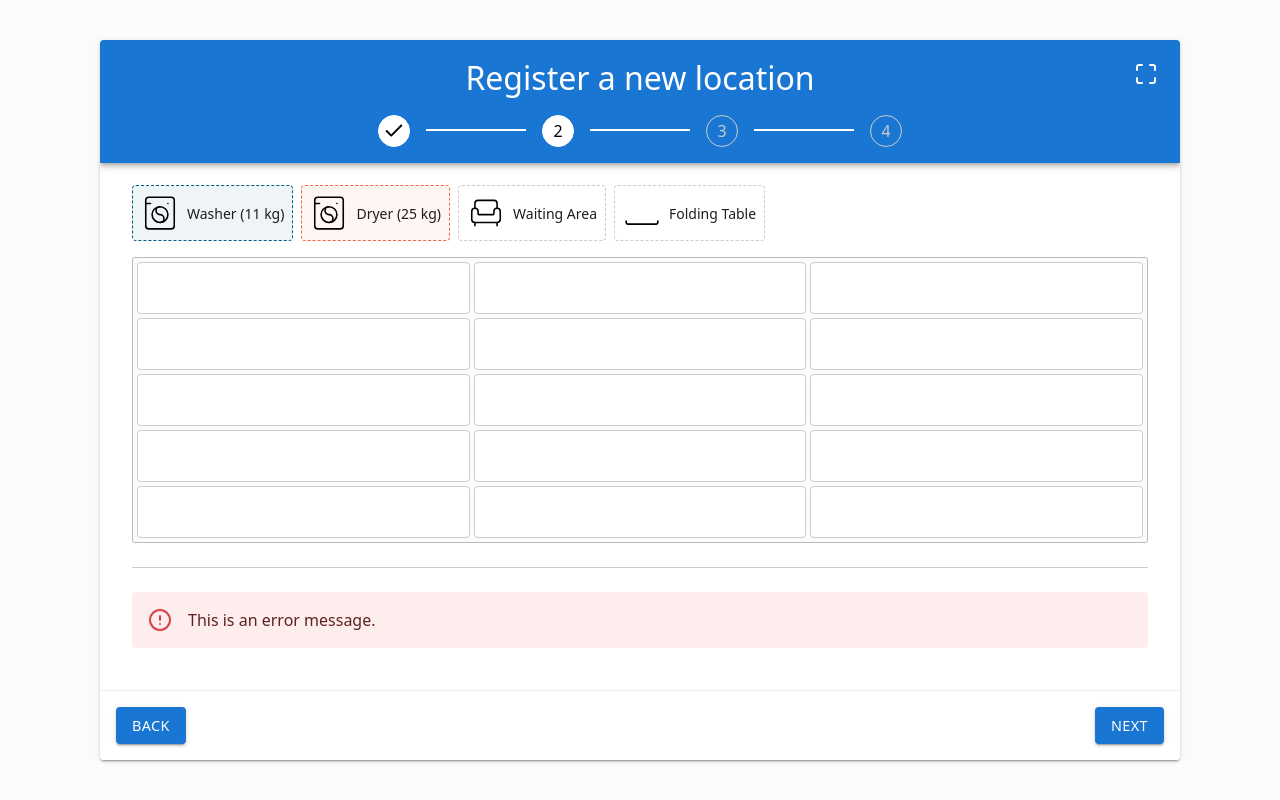
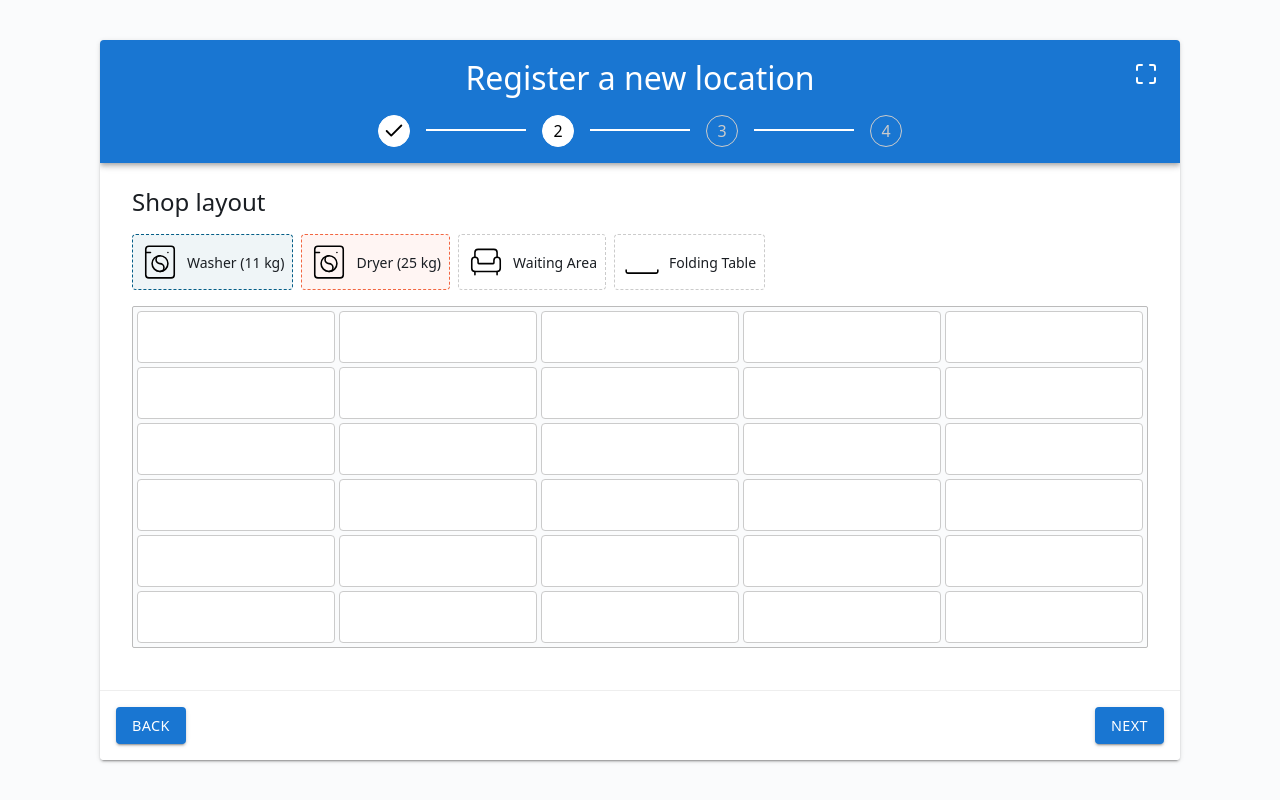
Before and after one commit to vrolandd/ws2026-s17-r1-199, a React (Vite) app in the folder phase-2-src/: page / in a window 1280 px wide. Built offline with nearby package versions, Linux system fonts and the light colour scheme.

Commit message:
Finalising phase-2/2. step, accessibility, etc.
This commit also includes code quality optimisations.

```diff
--- a/phase-2-src/src/App.tsx
+++ b/phase-2-src/src/App.tsx
@@ -2,17 +2,17 @@ import maximize from './assets/maximize.svg'
 import check from './assets/check.svg'
 import InformationsScreen from './screens/1_Informations'
 import FloorPlanScreen from './screens/2_Floorplan'
-import { Dispatch, ReactElement, SetStateAction, useState } from 'react'
+import { Dispatch, Fragment, MouseEvent, ReactElement, SetStateAction, useRef, useState } from 'react'
 
 function GetScreen({ page, nextAllowed }: { page: number, nextAllowed: Dispatch<SetStateAction<() => boolean>> }): ReactElement {
-    switch (page) {
-        case 0:
-            return <InformationsScreen nextAllowed={nextAllowed} />
-        case 1:
-            return <FloorPlanScreen nextAllowed={nextAllowed} />
-        default:
-            return <p>Nincs ilyen screen.</p>
-    }
+    return (
+        <>
+        <InformationsScreen nextAllowed={nextAllowed} visible={page == 0} />
+        <FloorPlanScreen nextAllowed={nextAllowed} visible={page == 1}/>
+
+        <main className='main' style={{ display: (page < 0 || page > 3) ? 'flex' : 'none' }}><h2>Missing screen.</h2></main>
+        </>
+    )
 }
 
 export default function App() {
@@ -20,18 +20,24 @@ export default function App() {
 
     const [ nextAllowed, setNextAllowed ] = useState<() => boolean>(() => () => false);
 
+    const containerRef = useRef<HTMLElement | null>(null);
+
+    const fullScreenHandler = () => {
+        containerRef.current?.requestFullscreen()
+    }
+
     return (
-        <article className="container">
+        <article className="container" ref={containerRef}>
             <header className="header">
                 <h1>Register a new location</h1>
                 <div className="steps">
                     {
                         [0, 1, 2, 3].map((step) => (
-                            <>
+                            <Fragment key={step}>
                                 <button
                                     onClick={() => { setPage(step) }}
                                     className={`step ${page > step ? 'done' : page == step ? 'current' : ''}`}
-                                disabled={page < step}
+                                    disabled={page != step}
                                 >
                                     {
                                         page > step ? <img src={check} alt="Check" /> : step + 1
@@ -39,12 +45,15 @@ export default function App() {
                                 </button>
 
                                 { step < 3 && <div className="step-divider"></div> }
-                            </>
+                            </Fragment>
                         ))
                     }
                 </div>
 
-                <button className="fullscreen-btn">
+                <button
+                    onClick={fullScreenHandler}
+                    className="fullscreen-btn"
+                >
                     <img src={maximize} alt="Maximize" />
                 </button>
             </header>
--- a/phase-2-src/src/components/GridItem.tsx
+++ b/phase-2-src/src/components/GridItem.tsx
@@ -4,27 +4,65 @@ import washingMachine from '../assets/washing-machine.svg'
 import armchair from '../assets/armchair.svg'
 import space from '../assets/space.svg'
 
-export type GridItemType = "empty" | "wall" | "washer" | "dryer" | "waiting" | "table" | "entrance";
 export type GridItemModifyTypes = "wall" | "entrance" | "empty";
+export type GridItemType = GridItemModifyTypes | "washer" | "dryer" | "waiting" | "table";
+
+export const getTypeName = (itemType: GridItemType) => {
+    switch (itemType) {
+        case "dryer":
+            return "Dryer (25 kg)"
+        case "washer":
+            return "Washer (11 kg)"
+        case "empty":
+            return "Empty"
+        case "entrance":
+            return "Entrance"
+        case "wall":
+            return "Wall"
+        case "waiting":
+            return "Waiting Area"
+        case "table":
+            return "Folding Table"
+    }
+}
 
 export default function GridItem({
-    type = "empty",
+    defaultType = "empty",
     index,
     onDrop,
     onType
 }: {
-    type: GridItemType;
+    defaultType: GridItemType;
     index: number;
-    onDrop: (index: number) => void;
-    onType: (index: number, newType: GridItemModifyTypes) => void;
+    onDrop: (index: number) => GridItemType;
+    onType: (index: number, newType: GridItemModifyTypes) => GridItemModifyTypes;
 }): ReactElement {
+    // Using this droppedOver state for the opacity effect
     const [ droppedOver, setDroppedOver ] = useState<boolean>(false);
 
+    // WE ARE USING STATE INSIDE THE GRIDITEM COMPONENT AND NOT IN THE GRID'S COMPONENT, BECAUSE WE'D LIKE TO AVOID UNNECCESSARY RE-RENDERS.
+    const [ type, setType ] = useState<GridItemType>(defaultType);
+
+    // The setType function is being used for changing the tpye of the grid item, because it helps us to avoid unneccessary re-renders. See more details about this in optimisations.md.
     const handleDropEvent = (e: React.DragEvent<HTMLDivElement>) => {
-        const element = e.dataTransfer.getData("element");
-        console.log(element, e)
+        e.preventDefault();
+        setType(onDrop(index));
 
-        onDrop(index);
+        setDroppedOver(false);
+    }
+
+    const handleDoubleClick = () => {
+        setType(onType(index, "wall"))
+    }
+
+    const handleClick = () => {
+        setType(onType(index, "empty"))
+    }
+
+    const handleContextMenu = (e: MouseEvent<HTMLDivElement>) => {
+        e.preventDefault();
+
+        setType(onType(index, "entrance"))
     }
 
     const handleDragOver = (e: React.DragEvent<HTMLDivElement>) => {
@@ -37,20 +75,6 @@ export default function GridItem({
         e.preventDefault();
 
         setDroppedOver(false);
-    }
-
-    const handleDoubleClick = () => {
-        onType(index, "wall")
-    }
-
-    const handleClick = () => {
-        onType(index, "empty")
-    }
-
-    const handleContextMenu = (e: MouseEvent<HTMLDivElement>) => {
-        e.preventDefault();
-
-        onType(index, "entrance")
     }
 
     return (
@@ -69,47 +93,35 @@ export default function GridItem({
                 userSelect: 'none'
             }}
         >
+            <>
             {
                 type == "washer" && (
-                    <>
                     <img src={washingMachine} alt="Washing Machine" />
-                    <span>Washer (11 kg)</span>
-                    </>
                 )
             }
 
             {
                 type == "dryer" && (
-                    <>
                     <img src={washingMachine} alt="Drying Machine" />
-                    <span>Dryer (25 kg)</span>
-                    </>
                 )
             }
 
             {
                 type == "waiting" && (
-                    <>
                     <img src={armchair} alt="Waiting Area" />
-                    <span>Waiting Area</span>
-                    </>
                 )
             }
 
             {
                 type == "table" && (
-                    <>
                     <img src={space} alt="Folding Tables" />
-                    <span>Folding Table</span>
-                    </>
                 )
             }
 
-            {
-                type == "wall" && (
-                    <span>Wall</span>
-                )
-            }
+            <span>{ getTypeName(type) }</span>
+
+            <input type="hidden" name={`grid[${index}]`} value={type} />
+            </>
         </div>
     )
 }
--- /dev/null
+++ b/phase-2-src/src/config.ts
@@ -0,0 +1,2 @@
+export const Grid_Columns = 5,
+             Grid_Rows = 6;
--- a/phase-2-src/src/index.css
+++ b/phase-2-src/src/index.css
@@ -255,8 +255,6 @@ hr {
 
 .grid {
   display: grid;
-  grid-template-rows: repeat(4, 1fr);
-  grid-template-columns: repeat(5, 1fr);
   border: 1px solid #bbb;
   border-radius: 2px;
   background-color: #fafbfc;
@@ -283,6 +281,7 @@ hr {
 }
 .grid-item * {
   pointer-events: none;
+  user-select: none; /*  Added this line in the hope of Safari won't outline the labels on click. I should give up trying to understand this.  */
 }
 .grid .grid-item {
   border-style: solid;
@@ -312,6 +311,12 @@ hr {
 .grid-item.empty {
   opacity: 0.75;
 }
+
+/* This was added for accessibility reasons. No matter how, but if we won't show "Entrance" or "Empty" there, that could be uncomfortable for disabled people by their screen readers being unable to tell them what is happening. I just hid the title to don't bother the original UI.  */
+.grid-item.empty, .grid-item.entrance {
+  color: transparent;
+}
+
 .dnd-row {
   display: flex;
   gap: 0.5rem;
--- a/phase-2-src/src/screens/1_Informations.tsx
+++ b/phase-2-src/src/screens/1_Informations.tsx
@@ -4,7 +4,7 @@ import Textarea from "../components/Textarea";
 import Select from "../components/Select";
 import useFormValidator from "../useFormValidator";
 
-export default function InformationsScreen({ nextAllowed }: { nextAllowed: Dispatch<SetStateAction<() => boolean>> }): ReactElement {
+export default function InformationsScreen({ nextAllowed, visible }: { nextAllowed: Dispatch<SetStateAction<() => boolean>>, visible: boolean }): ReactElement {
     const infoForm = useRef<HTMLFormElement | null>(null);
 
     const [ formErrors, checkInput, checkFormValues ] = useFormValidator({
@@ -75,7 +75,7 @@ export default function InformationsScreen({ nextAllowed }: { nextAllowed: Dispa
     }, [])
 
     return (
-        <form ref={infoForm} action="" className="main">
+        <form ref={infoForm} action="" className="main" style={{ display: visible ? 'flex' : 'none' }}>
             <h2>Information about the Location</h2>
 
             <Input
--- a/phase-2-src/src/screens/2_Floorplan.tsx
+++ b/phase-2-src/src/screens/2_Floorplan.tsx
@@ -1,48 +1,60 @@
-import { Dispatch, DragEvent, ReactElement, SetStateAction, useRef, useState } from "react";
+import { Dispatch, DragEvent, ReactElement, SetStateAction, useEffect, useRef, useState } from "react";
 import washingMachine from '../assets/washing-machine.svg'
 import armchair from '../assets/armchair.svg'
 import space from '../assets/space.svg'
 import alert_icon from '../assets/alert.svg'
 import GridItem, { GridItemModifyTypes, GridItemType } from "../components/GridItem";
+import { Grid_Columns, Grid_Rows } from "../config";
+import { FloormapValidator } from "../tools";
 
+export default function FloorPlanScreen({ nextAllowed, visible }: { nextAllowed: Dispatch<SetStateAction<() => boolean>>, visible: boolean }): ReactElement {
+    const [ error, setError ] = useState<string>("");
 
-const Grid_Columns = 3,
-      Grid_Rows = 5;
-
-
-export default function FloorPlanScreen({ nextAllowed }: { nextAllowed: Dispatch<SetStateAction<() => boolean>> }): ReactElement {
+    // This is going to store the item the user began to drag
     const draggedItem = useRef<HTMLDivElement | null>(null);
 
-    const [ gridItems, setGridItems ] = useState<GridItemType[]>(
+    const gridItemsRef = useRef<GridItemType[]>(
         Array(Grid_Columns * Grid_Rows).fill("empty")
     );
 
     const dragStartHandler = (e: DragEvent<HTMLDivElement>) => {
-        console.log(e)
-
+        // We set the dragged element as the draggedItem, to reuse it later
         draggedItem.current = e.currentTarget;
     }
 
-    const onDrop = (index: number) => {
+    const onDrop = (index: number): GridItemType => {
+        // Type safety, for example: if the user drops an image/text, or for some reason the dragStartHandler wasn't fired, this won't run either.
         if (draggedItem.current) {
-            console.log(draggedItem.current.className.split(' ')[1])
-            const newGridItems = [ ...gridItems ];
-            newGridItems[index] = draggedItem.current.className.split(' ')[1] as GridItemType;
+            const newType = draggedItem.current.className.split(' ')[1] as GridItemType;
+            gridItemsRef.current[index] = newType;
+            return newType;
+        }
 
-            setGridItems(newGridItems);
-        }
+        return "empty"
     }
 
-    const onType = (index: number, newType: GridItemModifyTypes) => {
-        const newGridItems = [ ...gridItems ];
+    const onType = (index: number, newType: GridItemModifyTypes): GridItemModifyTypes => {
+        const newGridItems = [ ...gridItemsRef.current ];
         newGridItems[index] = newType;
 
-        setGridItems(newGridItems);
+        gridItemsRef.current = newGridItems;
+
+        return newType;
     }
 
+    useEffect(() => {
+        nextAllowed(() => () => {
+            const ans = FloormapValidator(gridItemsRef.current)
+
+            setError(ans)
+            return ans == "";
+        })
+    }, [])
 
     return (
-        <form className="main">
+        <form className="main" style={{ display: visible ? 'flex' : 'none' }}>
+            <h2>Shop layout</h2>
+
             <div className="dnd-row">
                 <div draggable onDragStart={dragStartHandler} className="grid-item washer">
                     <img src={washingMachine} alt="Washing Machine" />
@@ -62,6 +74,16 @@ export default function FloorPlanScreen({ nextAllowed }: { nextAllowed: Dispatch
                 </div>
             </div>
 
+            {
+                error != '' && (
+                    <div className="alert">
+                        <img src={alert_icon} alt="Alert" />
+                        <span>{ error }</span>
+                    </div>
+                )
+            }
+
+
             <div
                 className="grid"
                 style={{
@@ -70,24 +92,17 @@ export default function FloorPlanScreen({ nextAllowed }: { nextAllowed: Dispatch
                 }}
             >
                 {
-                    gridItems.map((item, index) => (
+                    gridItemsRef.current.map((item, index) => (
                         <GridItem
-                            key={item + index}
+                            key={index}
                             index={index}
                             onDrop={onDrop}
                             onType={onType}
-                            type={item}
+                            defaultType={item}
                         />
                     ))
                 }
             </div>
-
-            <hr />
-
-            <div className="alert">
-                <img src={alert_icon} alt="Alert" />
-                <span>This is an error message.</span>
-            </div>
         </form>
     )
 }
--- /dev/null
+++ b/phase-2-src/src/tools.ts
@@ -0,0 +1,18 @@
+import { GridItemType } from "./components/GridItem";
+import { Grid_Columns } from "./config";
+
+export function FloormapValidator(floorMap: GridItemType[]): string {
+    // We have to make it sure that the Washers and Dryers are next to a wall. We'll use simple array operations for this. Our first task is to iterate through the cells.
+    for (let i = 0; i < floorMap.length; i++) {
+        const item = floorMap[i];
+
+        if ((["washer", "dryer"] as GridItemType[]).includes(item)) {
+            // The checkings are like this: <if the item is in the first or the last line || the item is in the first or the last column || the item is next to a wall (to the left, to the right, above, below)
+            if (!(i < Grid_Columns || i >= floorMap.length - Grid_Columns   ||   (i + 1) % Grid_Columns == 0 || (i + 1) % Grid_Columns == 5   ||   floorMap[i - 1] == "wall" || floorMap[i + 1] == "wall" || floorMap[i - Grid_Columns] == "wall" || floorMap[i + Grid_Columns] == "wall")) {
+                return "Washers or Dryers can only be next to a wall."
+            }
+        }
+    }
+
+    return "";
+}
```
Also changed, not shown: phase-2-src/src/screens/3_Services.tsx (added, +7 -0 lines). Lines whose indentation alone changed are shown as unchanged.
